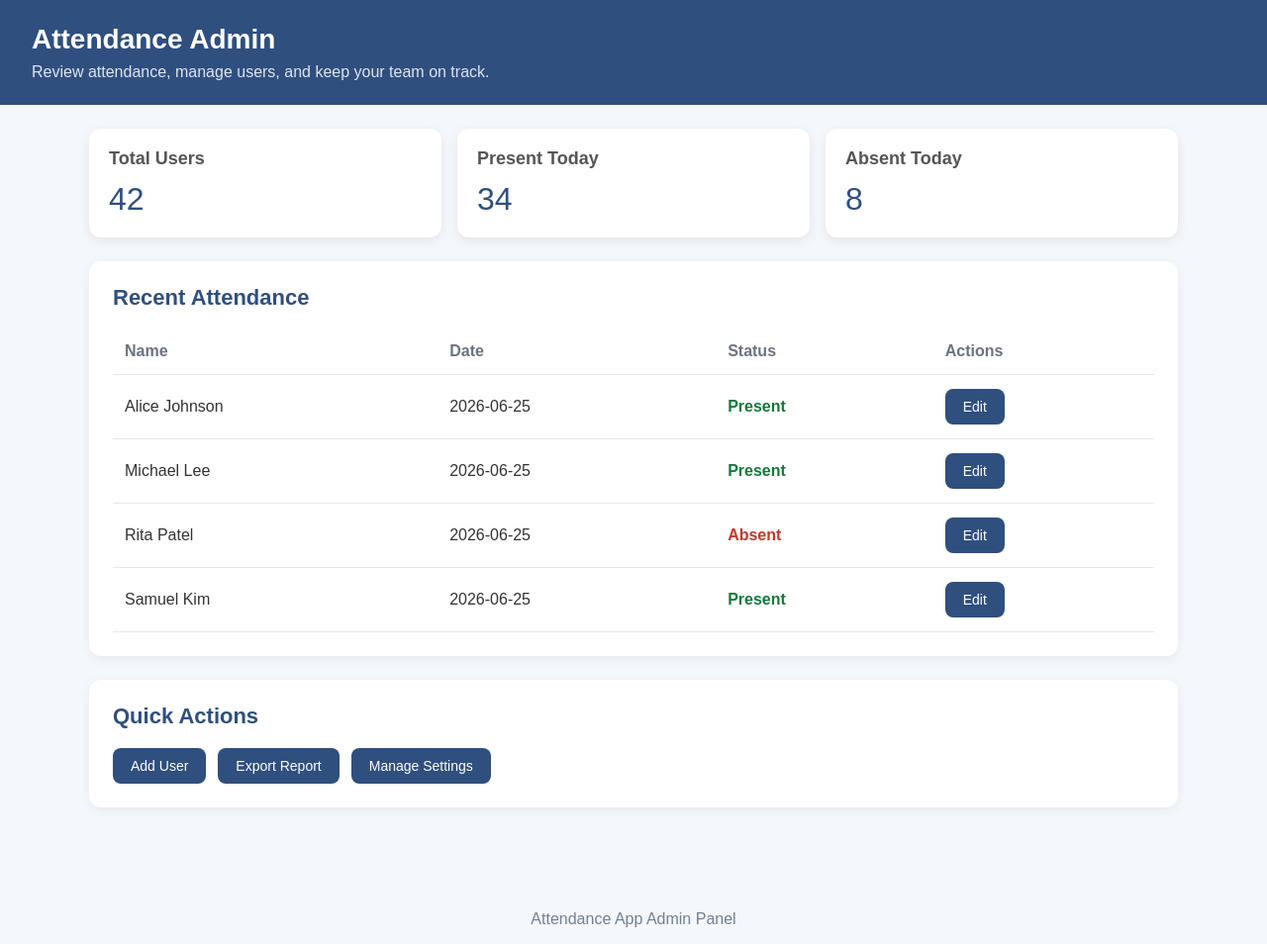
After one commit to ALONEINNZ/attendance-app, a Flask app: page /admin in a window 1280 px wide. The commit adds this page. Shown: the whole page at 99% size. Run offline with Flask 3, Linux system fonts and the light colour scheme; a user stored in the database is signed in; data comes from the database, SQL or seed files in the repository; both versions use the stored data as it was after the commit.

Commit message:
Add admin login and dashboard functionality; implement attendance reset feature

```diff
--- a/app.py
+++ b/app.py
@@ -405,6 +405,66 @@ def attendance():
     except Exception as e:
         return jsonify({"message": f"Error: {str(e)}"}), 500
 
+@app.route("/admin-login", methods=["GET", "POST"])
+def admin_login():
+    error = None
+
+    if request.method == "POST":
+       username = request.form.get("username")
+       password = request.form.get("password")
+
+    if username == "admin" and password == "admin":
+            session["is_admin"] = True
+            return redirect(url_for("admin"))
+
+    else:
+            error = "Invalid admin credentials."
+
+    return render_template("admin_login.html", header="admin-login", error=error)
+
+@app.route("/admin/reset-attendance", methods=["POST"])
+@login_required
+def reset_attendance():
+    if session.get("username") != "admin":
+        return jsonify({"message": "Unauthorized"}), 403
+
+    try:
+        conn = get_db()
+        cursor = conn.cursor()
+
+        cursor.execute("DELETE FROM attendance")
+
+        conn.commit()
+        conn.close()
+
+        return jsonify({"message": "Attendance reset successfully."})
+
+    except Exception as e:
+        return jsonify({"message": f"Error: {str(e)}"}), 500
+
+@app.route("/admin")
+@login_required
+def admin():
+    if not session.get("is_admin"):
+        return redirect(url_for("admin_login"))
+
+    conn = get_db()
+    cursor = conn.cursor()
+
+    cursor.execute("""
+        SELECT username, code, email, is_verified, pfp
+        FROM users
+    """)
+
+    users = cursor.fetchall()
+    conn.close()
+
+    return render_template("admin.html", header="admin", users=users)
+
+@app.route("/admin-logout")
+def admin_logout():
+    session.pop("is_admin", None)
+    return redirect(url_for("home"))
 
 @app.errorhandler(404)
 def page_not_found(e):
--- /dev/null
+++ b/templates/admin.html
@@ -0,0 +1,192 @@
+<!DOCTYPE html>
+<html lang="en">
+<head>
+    <meta charset="UTF-8">
+    <meta name="viewport" content="width=device-width, initial-scale=1.0">
+    <title>Admin Dashboard</title>
+    <style>
+        body {
+            margin: 0;
+            font-family: Arial, sans-serif;
+            background: #f4f7fb;
+            color: #333;
+        }
+        header {
+            background: #2f4f7f;
+            color: #fff;
+            padding: 24px 32px;
+        }
+        header h1 {
+            margin: 0 0 8px;
+            font-size: 28px;
+        }
+        header p {
+            margin: 0;
+            opacity: 0.85;
+        }
+        main {
+            max-width: 1100px;
+            margin: 24px auto;
+            padding: 0 24px 40px;
+        }
+        .summary {
+            display: grid;
+            grid-template-columns: repeat(auto-fit, minmax(200px, 1fr));
+            gap: 16px;
+            margin-bottom: 24px;
+        }
+        .card {
+            background: #fff;
+            border-radius: 12px;
+            padding: 20px;
+            box-shadow: 0 3px 12px rgba(0, 0, 0, 0.08);
+        }
+        .card h2 {
+            margin: 0 0 12px;
+            font-size: 18px;
+            color: #555;
+        }
+        .card p {
+            font-size: 32px;
+            margin: 0;
+            color: #2f4f7f;
+        }
+        .panel {
+            background: #fff;
+            border-radius: 12px;
+            padding: 24px;
+            box-shadow: 0 3px 12px rgba(0, 0, 0, 0.06);
+            margin-bottom: 24px;
+        }
+        .panel h2 {
+            margin-top: 0;
+            font-size: 22px;
+            color: #2f4f7f;
+        }
+        table {
+            width: 100%;
+            border-collapse: collapse;
+            margin-top: 16px;
+        }
+        th, td {
+            text-align: left;
+            padding: 14px 12px;
+            border-bottom: 1px solid #e3e8f0;
+        }
+        th {
+            color: #6b7280;
+            font-weight: 600;
+        }
+        tbody tr:hover {
+            background: #f8fbff;
+        }
+        .present {
+            color: #127a3a;
+            font-weight: 600;
+        }
+        .absent {
+            color: #c0392b;
+            font-weight: 600;
+        }
+        .actions {
+            display: flex;
+            flex-wrap: wrap;
+            gap: 12px;
+            margin-top: 16px;
+        }
+        .actions button,
+        button {
+            border: none;
+            border-radius: 8px;
+            padding: 10px 18px;
+            cursor: pointer;
+            font-size: 14px;
+            transition: background 0.2s ease;
+        }
+        button {
+            background: #2f4f7f;
+            color: #fff;
+        }
+        button:hover {
+            background: #253f63;
+        }
+        footer {
+            text-align: center;
+            padding: 16px 0;
+            color: #718096;
+        }
+    </style>
+</head>
+<body>
+    <header>
+        <h1>Attendance Admin</h1>
+        <p>Review attendance, manage users, and keep your team on track.</p>
+    </header>
+    <main>
+        <section class="summary">
+            <div class="card">
+                <h2>Total Users</h2>
+                <p>42</p>
+            </div>
+            <div class="card">
+                <h2>Present Today</h2>
+                <p>34</p>
+            </div>
+            <div class="card">
+                <h2>Absent Today</h2>
+                <p>8</p>
+            </div>
+        </section>
+        <section class="panel">
+            <h2>Recent Attendance</h2>
+            <table>
+                <thead>
+                    <tr>
+                        <th>Name</th>
+                        <th>Date</th>
+                        <th>Status</th>
+                        <th>Actions</th>
+                    </tr>
+                </thead>
+                <tbody>
+                    <tr>
+                        <td>Alice Johnson</td>
+                        <td>2026-06-25</td>
+                        <td class="present">Present</td>
+                        <td><button>Edit</button></td>
+                    </tr>
+                    <tr>
+                        <td>Michael Lee</td>
+                        <td>2026-06-25</td>
+                        <td class="present">Present</td>
+                        <td><button>Edit</button></td>
+                    </tr>
+                    <tr>
+                        <td>Rita Patel</td>
+                        <td>2026-06-25</td>
+                        <td class="absent">Absent</td>
+                        <td><button>Edit</button></td>
+                    </tr>
+                    <tr>
+                        <td>Samuel Kim</td>
+                        <td>2026-06-25</td>
+                        <td class="present">Present</td>
+                        <td><button>Edit</button></td>
+                    </tr>
+                </tbody>
+            </table>
+        </section>
+        <section class="panel">
+            <h2>Quick Actions</h2>
+            <div class="actions">
+                <button>Add User</button>
+                <button>Export Report</button>
+                <button>Manage Settings</button>
+            </div>
+        </section>
+    </main>
+    <footer>
+        Attendance App Admin Panel
+    </footer>
+</body>
+</html>
--- a/templates/signup.html
+++ b/templates/signup.html
@@ -28,7 +28,6 @@
             <input
                 type="text"
                 name="code"
-                placeholder="Student ID (5 digits)"
                 maxlength="5"
                 required
             >
@@ -36,7 +35,6 @@
             <input
                 type="email"
                 name="email"
-                placeholder="12345@burnside.school.nz"
                 required
             >
 
```
Also changed, not shown: main.db.
